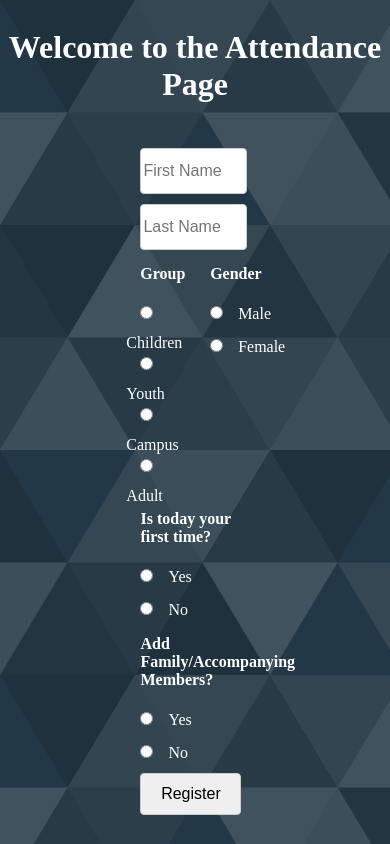
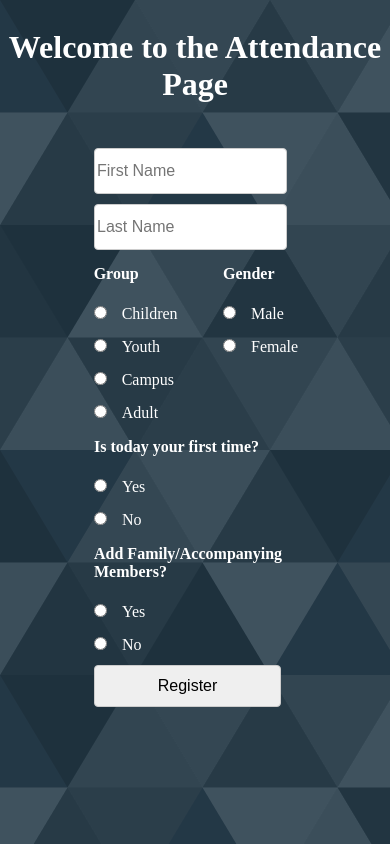
Before and after one commit to DayoAsaolu/attend_front, a React (Create React App) app: page / in a window 390 px wide. Built offline with nearby package versions, Linux system fonts and the light colour scheme.

Commit message:
Some tweaks

```diff
--- a/public/index.html
+++ b/public/index.html
@@ -8,7 +8,7 @@
 
     <meta name="image" property="og:image" content="pic.png">
     <meta name="author" content="Dayo Asaolu">
-    <meta name="title" property="og:title" content="Full stack MERN online attendance Web site created using react">
+    <meta name="title" property="og:title" content="Attendance">
 
     <link rel="icon" type="image/png" href="./memories.png">
 
--- a/src/components/people.css
+++ b/src/components/people.css
@@ -3,11 +3,25 @@
     flex-direction: column;
     justify-content: space-between;
     align-items: stretch;
+    width: 100%;
+}
+
+@media screen and (max-width: 700px) {
+    .People {
+        display: flex;
+        flex-direction: column;
+        justify-content: space-between;
+        align-items: stretch;
+    }
+    .People form{
+        margin: auto;
+        width: 100%;
+    }
 }
 
 .People form{
     margin: auto;
-    width: 54%;
+    width: 100%;
 }
 
 .Radios {
```
